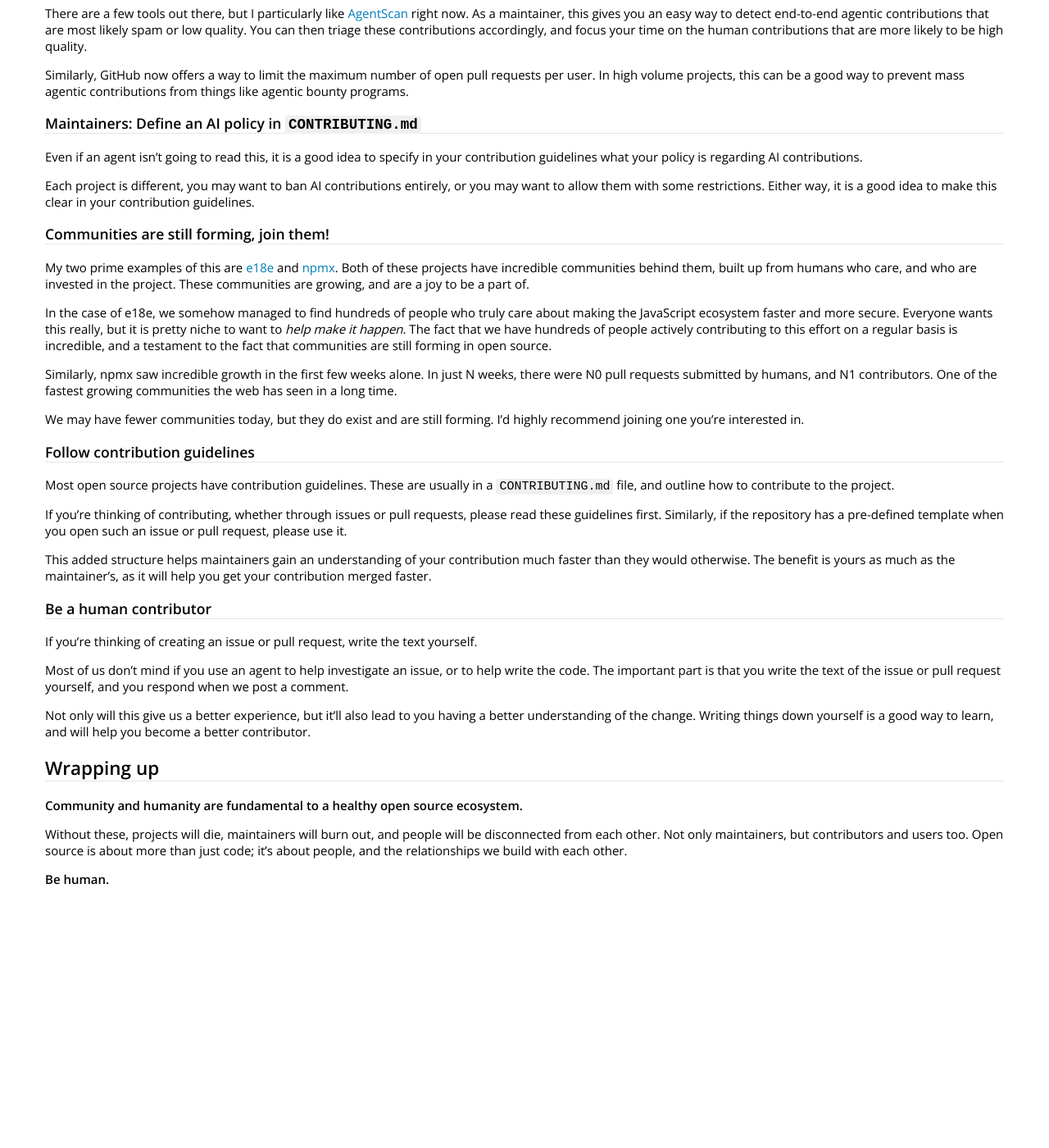
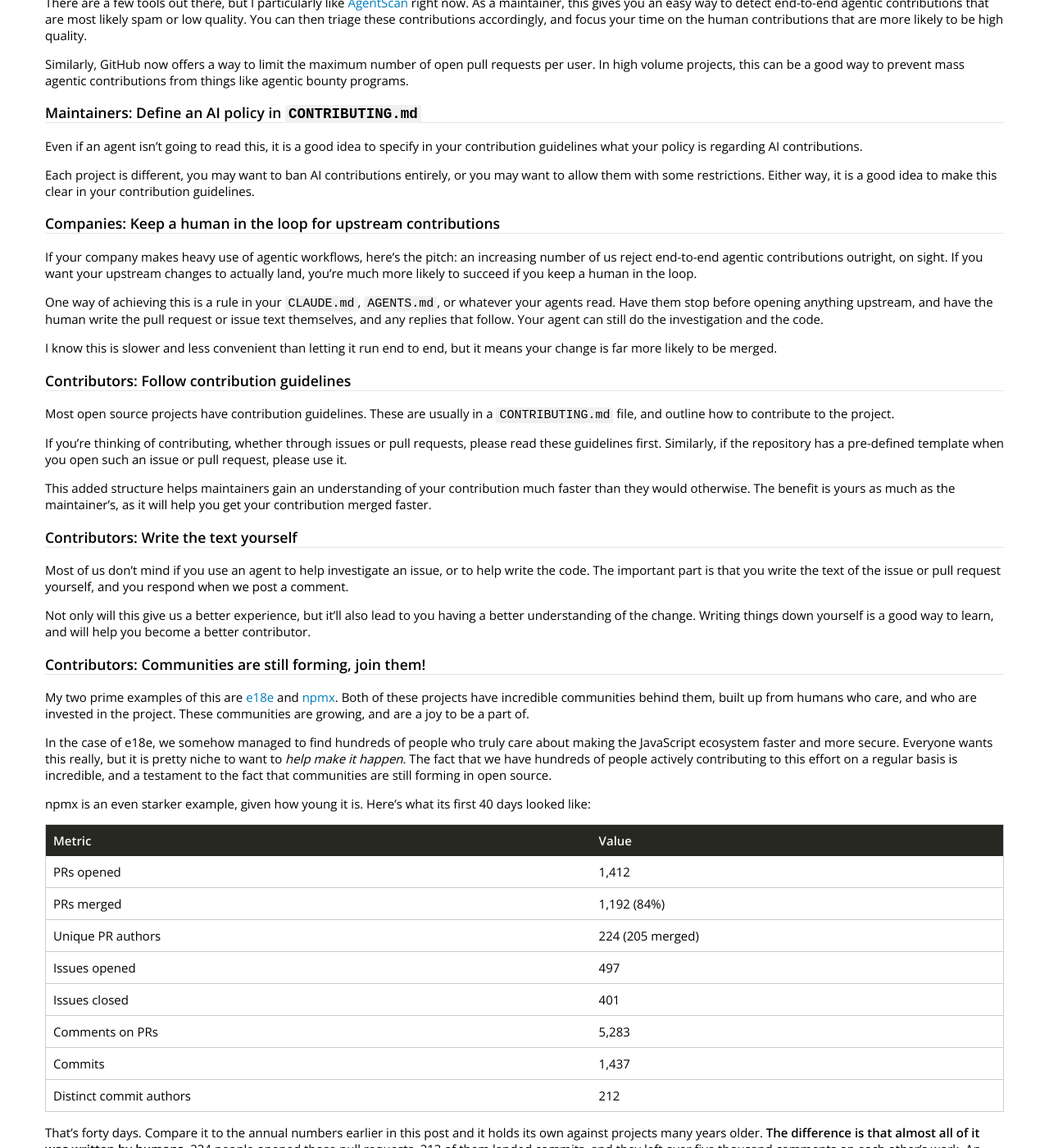
Before and after one commit to 43081j/43081j.github.io, a Jekyll site: the page built from _posts/2026-08-16-humanity-in-open-source.md, in a window 1280 px wide and 1400 px high, scrolled down 3973 px. Shown: the whole window at 82% size. Built offline with Jekyll 4.4.1, drawn with Linux system fonts in a browser that asks for light colours; nearby versions of some CDN libraries; comment, search, counter and statistics services are not loaded; before the commit the page ends 5070 px from its top, so only the background shows below that; some of the changed text lies outside the part shown.

Commit message:
docs: more shufflerooing

```diff
--- a/_posts/2026-08-16-humanity-in-open-source.md
+++ b/_posts/2026-08-16-humanity-in-open-source.md
@@ -55,12 +55,12 @@
 
 **This change means many of us maintainers are now receiving extremely high volumes of issues and pull requests compared to before.**
 
-Here's my GitHub activity in 2024, compared to 2026:
+Here's my GitHub activity in 2025, compared to 2026:
 
 <div class="img-columns">
   <figure>
-    <img src="/assets/images/github-2024.jpg" alt="GitHub activity graph - 2024">
-    <figcaption>2024</figcaption>
+    <img src="/assets/images/github-2025.jpg" alt="GitHub activity graph - 2025">
+    <figcaption>2025</figcaption>
   </figure>
   <figure>
     <img src="/assets/images/github-2026.jpg" alt="GitHub activity graph - 2026">
@@ -68,20 +68,19 @@
   </figure>
 </div>
 
-Code review has doubled, while my own pull requests have nearly halved. Keep in mind the overall total has gone up too as I am doing more open source this year. The trend is clear, though: more review, less code.
+Code review went from 22% of my activity to 43%, while my own pull requests dropped from 28% to 19%. Some of that shift is simply that I've taken on more projects this year, and more projects means more review. But not all of it.
 
 Let's take a look at some rough numbers for a few projects:
 
-| Project | 2025 Issues | 2026 (H1) Issues | Issues (projected) | 2025 PRs | 2026 (H1) PRs | PRs (projected) |
+| Project | 2025 Issues | 2026 (H1) Issues | Issues (projected change) | 2025 PRs | 2026 (H1) PRs | PRs (projected change) |
 | -- | -- | -- | -- | -- | -- | -- |
-| chai | 18 | 1 | -89% | 78 | 79 | +103% |
 | VueUse | 234 | 79 | -32% | 507 | 268 | +6% |
 | clack | 53 | 53 | +100% | 160 | 106 | +33% |
 | Nuxt | 1378 | 477 | -31% | 1634 | 1458 | +79% |
 | SvelteKit | 818 | 431 | +5% | 882 | 1203 | +173% |
 | Astro | 799 | 710 | +78% | 1314 | 1871 | +185% |
 
-**Note that we're only half way through 2026**. For many, this is likely to at least double by the year end. Also keep in mind that these are the raw numbers rather than only end-to-end agentic contributions. Many of these pull requests are maintainers pushing higher volumes because they can (or because they feel the pressure to).
+**Note that these are first-half numbers, and we're still part way through 2026 at the time of writing**. The projected columns simply double the first half, which is if anything conservative. Also keep in mind that these are the raw numbers rather than only end-to-end agentic contributions. Many of these pull requests are maintainers pushing higher volumes because they can (or because they feel the pressure to).
 
 ## The lack of humanity
 
@@ -157,17 +156,15 @@
 
 Each project is different, you may want to ban AI contributions entirely, or you may want to allow them with some restrictions. Either way, it is a good idea to make this clear in your contribution guidelines.
 
-### Communities are still forming, join them!
+### Companies: Keep a human in the loop for upstream contributions
 
-My two prime examples of this are [e18e](https://e18e.dev/) and [npmx](https://npmx.dev/). Both of these projects have incredible communities behind them, built up from humans who care, and who are invested in the project. These communities are growing, and are a joy to be a part of.
+If your company makes heavy use of agentic workflows, here's the pitch: an increasing number of us reject end-to-end agentic contributions outright, on sight. If you want your upstream changes to actually land, you're much more likely to succeed if you keep a human in the loop.
 
-In the case of e18e, we somehow managed to find hundreds of people who truly care about making the JavaScript ecosystem faster and more secure. Everyone wants this really, but it is pretty niche to want to _help make it happen_. The fact that we have hundreds of people actively contributing to this effort on a regular basis is incredible, and a testament to the fact that communities are still forming in open source.
+One way of achieving this is a rule in your `CLAUDE.md`, `AGENTS.md`, or whatever your agents read. Have them stop before opening anything upstream, and have the human write the pull request or issue text themselves, and any replies that follow. Your agent can still do the investigation and the code.
 
-Similarly, npmx saw incredible growth in the first few weeks alone. In just N weeks, there were N0 pull requests submitted by humans, and N1 contributors. One of the fastest growing communities the web has seen in a long time.
+I know this is slower and less convenient than letting it run end to end, but it means your change is far more likely to be merged.
 
-We may have fewer communities today, but they do exist and are still forming. I'd highly recommend joining one you're interested in.
-
-### Follow contribution guidelines
+### Contributors: Follow contribution guidelines
 
 Most open source projects have contribution guidelines. These are usually in a `CONTRIBUTING.md` file, and outline how to contribute to the project.
 
@@ -175,13 +172,34 @@
 
 This added structure helps maintainers gain an understanding of your contribution much faster than they would otherwise. The benefit is yours as much as the maintainer's, as it will help you get your contribution merged faster.
 
-### Be a human contributor
-
-If you're thinking of creating an issue or pull request, write the text yourself.
+### Contributors: Write the text yourself
 
 Most of us don't mind if you use an agent to help investigate an issue, or to help write the code. The important part is that you write the text of the issue or pull request yourself, and you respond when we post a comment.
 
 Not only will this give us a better experience, but it'll also lead to you having a better understanding of the change. Writing things down yourself is a good way to learn, and will help you become a better contributor.
+
+### Contributors: Communities are still forming, join them!
+
+My two prime examples of this are [e18e](https://e18e.dev/) and [npmx](https://npmx.dev/). Both of these projects have incredible communities behind them, built up from humans who care, and who are invested in the project. These communities are growing, and are a joy to be a part of.
+
+In the case of e18e, we somehow managed to find hundreds of people who truly care about making the JavaScript ecosystem faster and more secure. Everyone wants this really, but it is pretty niche to want to _help make it happen_. The fact that we have hundreds of people actively contributing to this effort on a regular basis is incredible, and a testament to the fact that communities are still forming in open source.
+
+npmx is an even starker example, given how young it is. Here's what its first 40 days looked like:
+
+| Metric | Value |
+| -- | -- |
+| PRs opened | 1,412 |
+| PRs merged | 1,192 (84%) |
+| Unique PR authors | 224 (205 merged) |
+| Issues opened | 497 |
+| Issues closed | 401 |
+| Comments on PRs | 5,283 |
+| Commits | 1,437 |
+| Distinct commit authors | 212 |
+
+That's forty days. Compare it to the annual numbers earlier in this post and it holds its own against projects many years older. **The difference is that almost all of it was written by humans.** 224 people opened those pull requests, 212 of them landed commits, and they left over five thousand comments on each other's work. An 84% merge rate on top of that, because people were building something together rather than firing contributions into the void.
+
+We may have fewer communities today, but they do exist and are still forming. I'd highly recommend joining one you're interested in.
 
 ## Wrapping up
 
```
Also changed, not shown: assets/images/github-2024.jpg (deleted), assets/images/github-2025.jpg (added).
